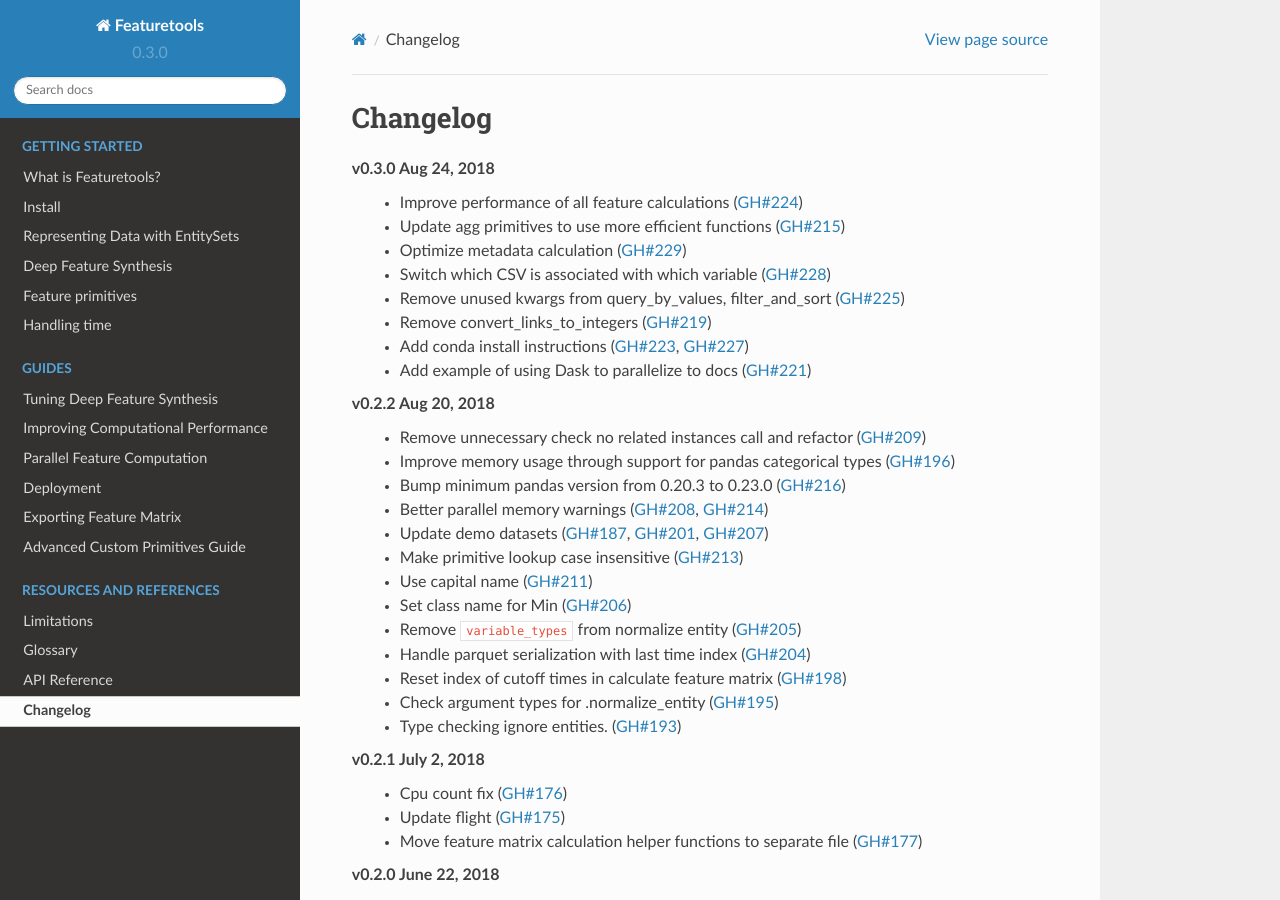
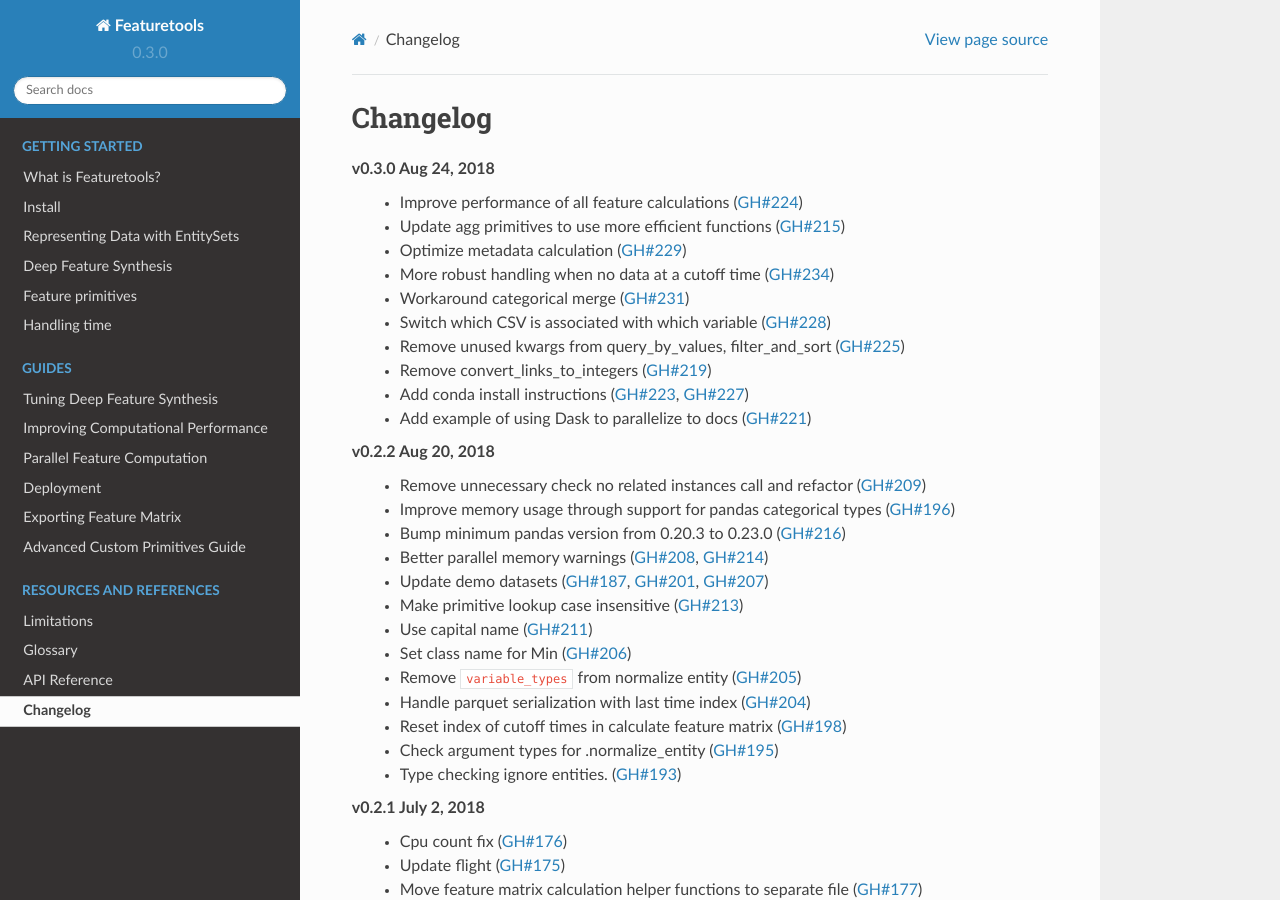
Before and after one commit to alteryx/featuretools, a Sphinx documentation site: the page built from docs/source/changelog.rst, in a window 1280 px wide and 900 px high. Built offline with Sphinx 7.4.7 and the Read the Docs theme 2.0.0, drawn with Linux system fonts in a browser that asks for light colours; comment, search, counter and statistics services are not loaded.

Commit message:
update changelog

```diff
--- a/docs/source/changelog.rst
+++ b/docs/source/changelog.rst
@@ -6,6 +6,8 @@
     * Improve performance of all feature calculations (:pr:`224`)
     * Update agg primitives to use more efficient functions (:pr:`215`)
     * Optimize metadata calculation (:pr:`229`)
+    * More robust handling when no data at a cutoff time (:pr:`234`)
+    * Workaround categorical merge (:pr:`231`)
     * Switch which CSV is associated with which variable (:pr:`228`)
     * Remove unused kwargs from query_by_values, filter_and_sort (:pr:`225`)
     * Remove convert_links_to_integers (:pr:`219`)
```
